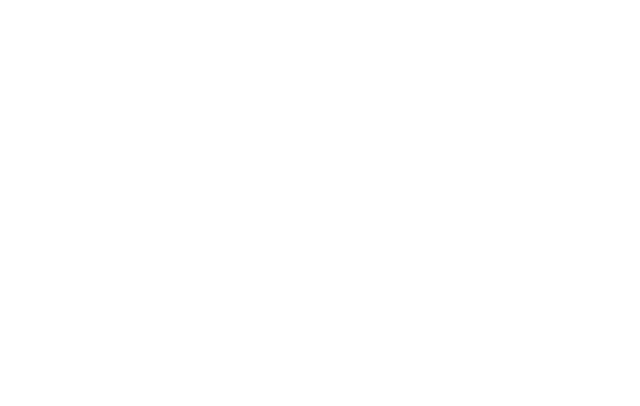
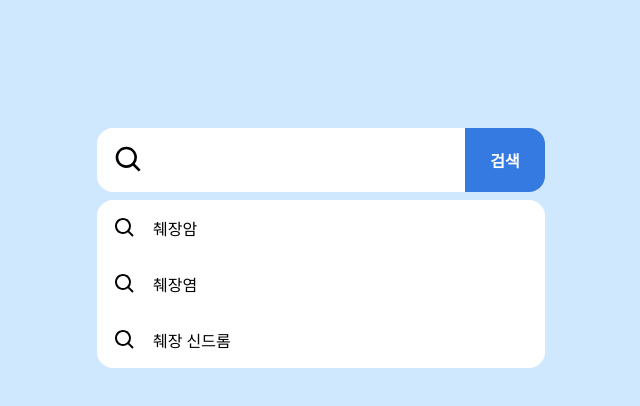
Before and after one commit to Wanted-PreOnboarding/pre-onboarding-assignment-week-5-1-team-1, a React (Create React App) app in the folder client/: page / in a window 1280 px wide. Shown: the top 406 px of the page, without its empty margins (319-959 px from the left). Built offline with nearby package versions, Linux system fonts and the light colour scheme.

Commit message:
[#2] feat : 예시 컴포넌트 추가
UI를 보여드리기 위해서 예시 컴포넌트를 추가하였습니다.

```diff
--- a/client/src/App.js
+++ b/client/src/App.js
@@ -1,5 +1,23 @@
+import React from 'react';
+import styled from 'styled-components';
+import SearchBox from './components/SearchBox';
+import Recommendation from './components/Recommendation';
+
 function App() {
-  return <div />;
+  return (
+    <Container>
+      <SearchBox />
+      <Recommendation />
+    </Container>
+  );
 }
+export default App;
 
-export default App;
+const Container = styled.div`
+  background-color: #d0e8fd;
+  width: 100vw;
+  height: 100vh;
+  display: flex;
+  align-items: center;
+  flex-direction: column;
+`;
```
